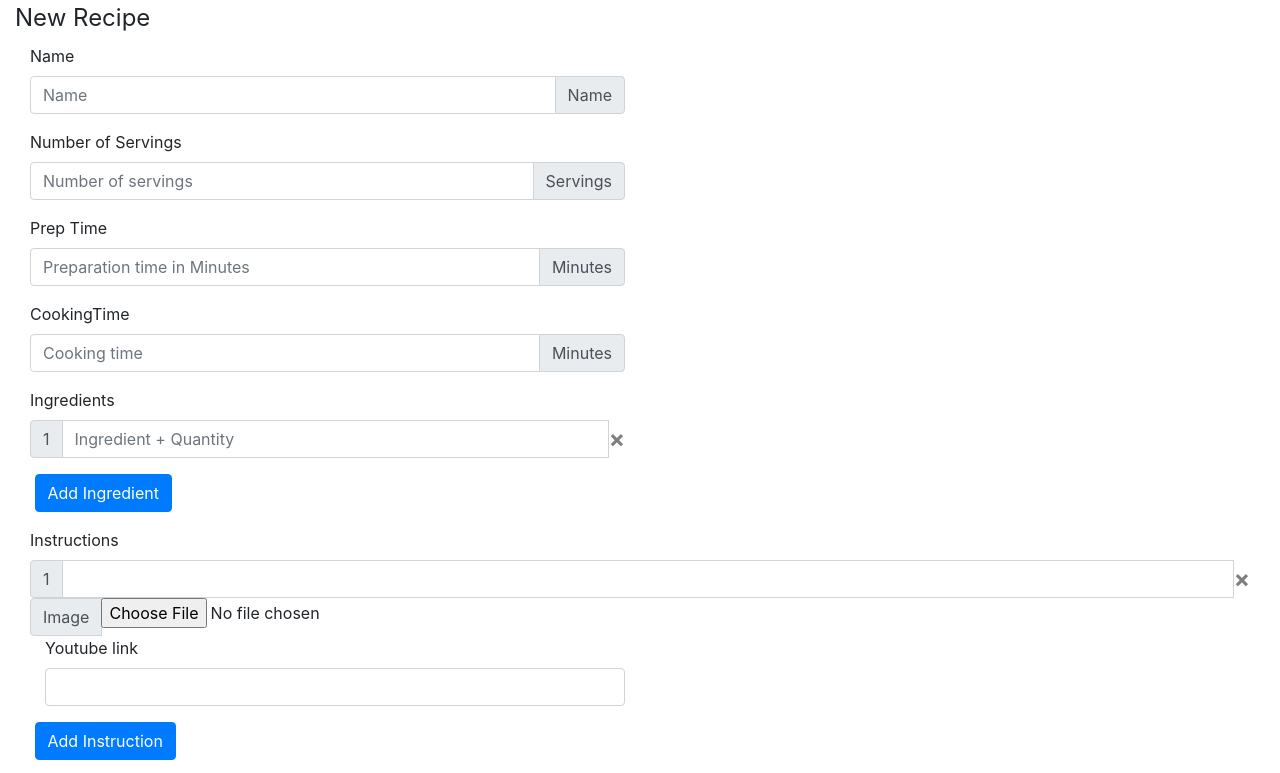
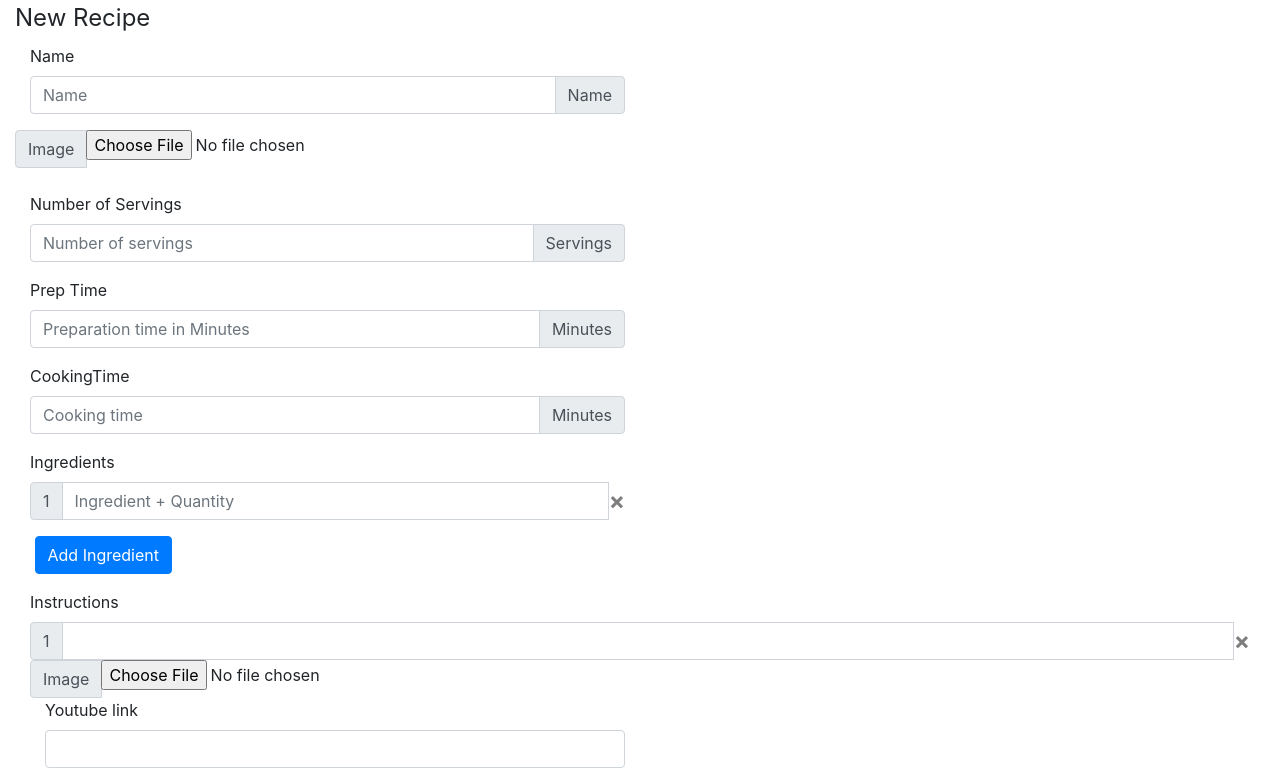
Before and after one commit to kp122/Share, a website: page index.html in a window 1280 px wide. Shown: the top 773 px of the page. Drawn offline with nearby package versions, Linux system fonts and the light colour scheme.

Commit message:
Added recipe image

```diff
--- a/index.html
+++ b/index.html
@@ -37,6 +37,14 @@
           </div>
         </div>
 
+        <!-- Recipe Pic-->
+        <div class='input-group'>
+          <div class='input-group-prepend'>
+            <div class='input-group-text' for='recipeImage'>Image</div>
+          </div>
+          <input type='file' id='recipeImage' name='recipeImage'/>
+        </div>
+        <br>
         <!-- Number of Servings-->
         <div class="form-group col-md-6">
           <label class="control-label" for="Servings">Number of Servings</label>
@@ -64,7 +72,7 @@
         <div class="form-group col-md-6">
           <label class="control-label" for="CookingTime">CookingTime</label>
           <div class="input-group">
-            <input id="CookingTime" name="Cooking Time" class="form-control" placeholder="Cooking time" type="text" required="">
+            <input id="CookingTime" name="CookingTime" class="form-control" placeholder="Cooking time" type="text" required="">
             <div class="input-group-append">
               <span class="input-group-text">Minutes</span>
             </div>
```
